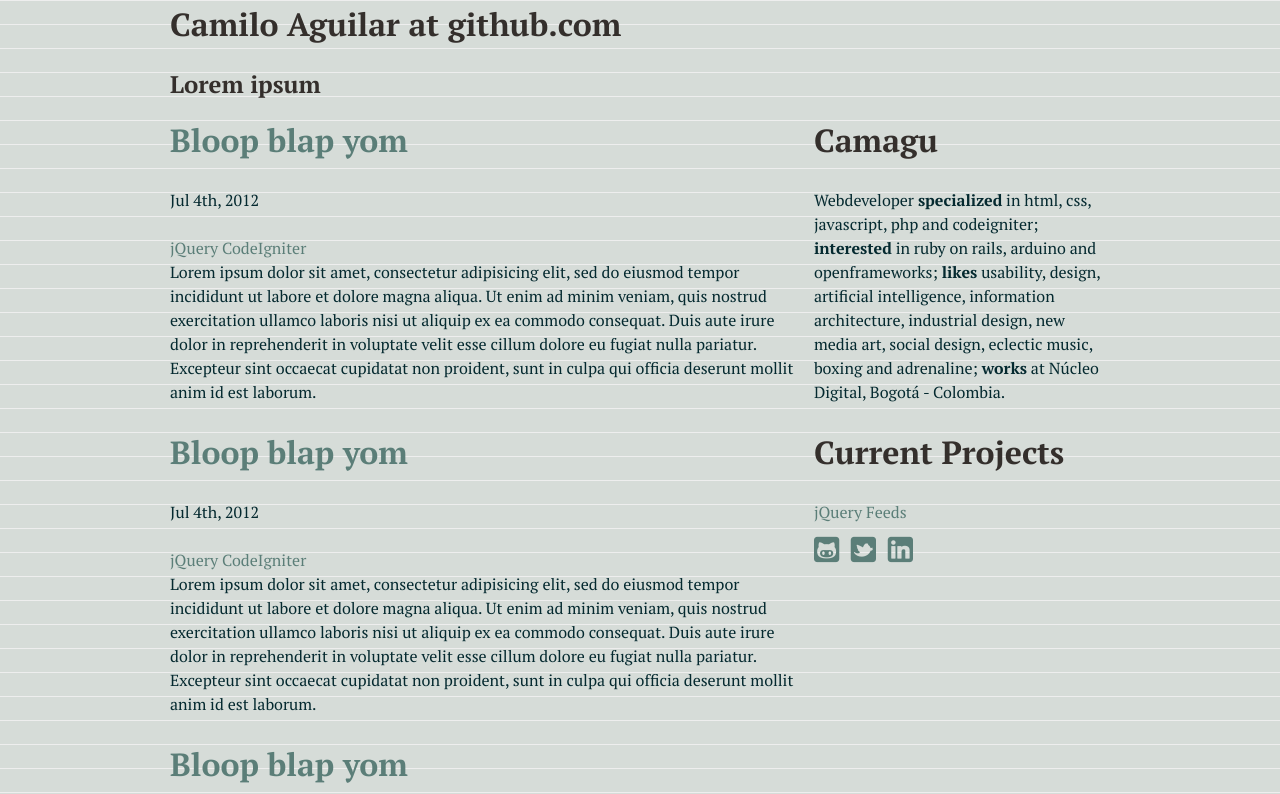
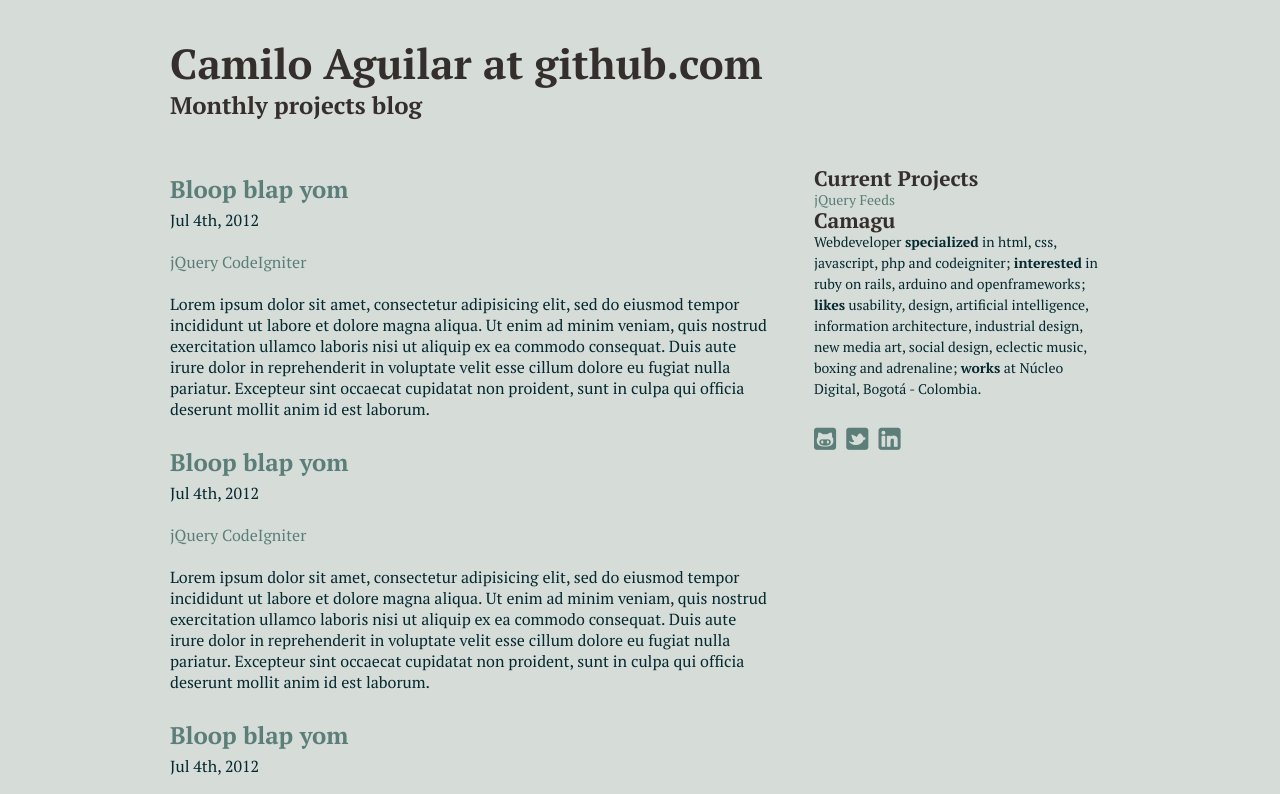
Before and after one commit to camagu/camagu.github.com, a plain HTML site: page index.html in a window 1280 px wide. Shown: the top 794 px of the page. Drawn offline with Linux system fonts and the light colour scheme.

Commit message:
moving things around

```diff
--- a/index.html
+++ b/index.html
@@ -34,7 +34,7 @@
 	<div class="page">
 		<header class="page-header">
 			<h1 class="site-title">Camilo Aguilar at github.com</h1>
-			<h2 class="site-slogan">Lorem ipsum</h2>
+			<h2 class="site-slogan">Monthly projects blog</h2>
 		</header>
 
 		<div class="main">
@@ -88,6 +88,11 @@
 		</div>
 
 		<aside class="rightColumn">
+			<section class="rightColumn-block projects">
+				<h1 class="rightColumn-block-title">Current Projects</h1>
+				<a class="projects-link" href="http://camagu.github.com/jquery-feeds/">jQuery Feeds</a>
+			</section>
+
 			<section class="rightColumn-block">
 				<h1 class="rightColumn-block-title">Camagu</h1>
 				<p>
@@ -98,16 +103,11 @@
 				</p>
 			</section>
 
-			<section class="rightColumn-block projects">
-				<h1 class=""rightColumn-block-title"">Current Projects</h1>
-				<a class="projects-link" href="http://camagu.github.com/jquery-feeds/">jQuery Feeds</a>
-			</section>
-
 			<section class="rightColumn-block social">
 				<a class="icon-github" title="camagu at github.com" href="https://github.com/camagu">&nbsp;</a>
 				<a class="icon-twitter" title="@camagu_ at twitter.com" href="https://twitter.com/camagu_">&nbsp;</a>
 				<a class="icon-linkedin" title="Camilo Aguilar at linkedin.com" href="http://www.linkedin.com/pub/camilo-aguilar/25/43b/1a6">&nbsp;</a>
-			</p>
+			</section>
 		</aside>
 	</div>
 </body>
--- a/ui/style.css
+++ b/ui/style.css
@@ -130,15 +130,15 @@ body {
 body {
 	background-color: #D6DCD8;
 	color: #04292F;
-	font: 1em/1.5em 'PT Serif', serif;
+	font: 1em/1.3125em 'PT Serif', serif;
     margin: 0;
 
-    background-image: -webkit-linear-gradient(#eee .05em, transparent .05em);
+    /*background-image: -webkit-linear-gradient(#eee .05em, transparent .05em);
 	background-image: -moz-linear-gradient(#eee 1px, transparent 1px);
 	background-image: -ms-linear-gradient(#eee 1px, transparent 1px);
 	background-image: -o-linear-gradient(#eee 1px, transparent 1px);
 	background-image: linear-gradient(#eee 1px, transparent 1px);
-	background-size: 100% 24px;
+	background-size: 100% 21px;*/
 }
 
 /* ==========================================================================
@@ -184,14 +184,14 @@ h1, h2, h3, h4, h5, h6
 }
 
 h1 {
-    font-size: 2em;
-    line-height: 1.5em;
-    margin: 0 0 0.75em;
+    font-size: 1.5em;
+    line-height: 1.75em;
+    margin: 0 0 1.75em;
 }
 
 h2 {
     font-size: 1.5em;
-    margin: 0.83em 0;
+    margin: 0 0 1em;
 }
 
 h3 {
@@ -258,7 +258,7 @@ mark {
 
 p,
 pre {
-    margin: 0 0 1.5em;
+    margin: 0 0 1.3125em;
 }
 
 /*
@@ -571,19 +571,27 @@ table {
 }
 
 .page-header {
-
+	padding: 2.625em 0;
 }
 
 .site-title {
-
+	font-size: 2.625em;
+    line-height: 1em;
+	margin-bottom: 0;
 }
 
 .site-slogan {
-
+	font-size: 1.5em;
+    line-height: 1.75em;
+    margin-bottom: 0;
 }
 
 .main {
+	box-sizing: border-box;
+	-moz-box-sizing: border-box;
+	-webkit-box-sizing: border-box;
 	display: inline-block;
+	padding-right: 2.625em;
 	vertical-align: top;
 	width: 640px;
 }
@@ -597,7 +605,7 @@ table {
 }
 
 .entry-title {
-
+	margin-bottom: 0;
 }
 
 .entry-title-link {
@@ -609,7 +617,7 @@ table {
 }
 
 .entry-tags {
-
+	margin-bottom: 1.3125em;
 }
 
 .entry-tags-list {
@@ -618,6 +626,8 @@ table {
 
 .rightColumn {
 	display: inline-block;
+	font-size: 0.875em;
+	line-height: 1.5em;
 	vertical-align: top;
 	width: 295px;
 }
@@ -627,7 +637,8 @@ table {
 }
 
 .rightColumn-block-title {
-
+	line-height: 1em;
+	margin-bottom: 0;
 }
 
 .social a {
```
